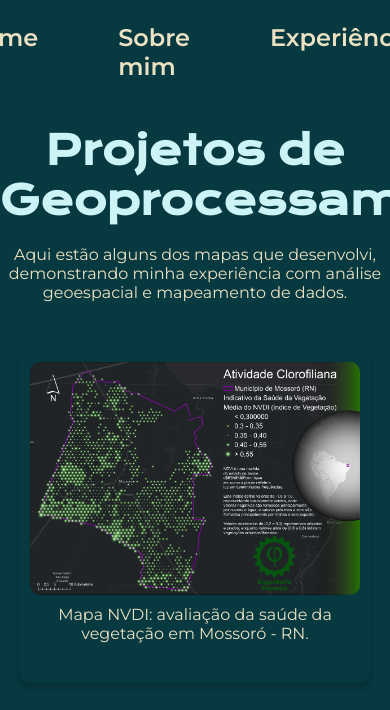
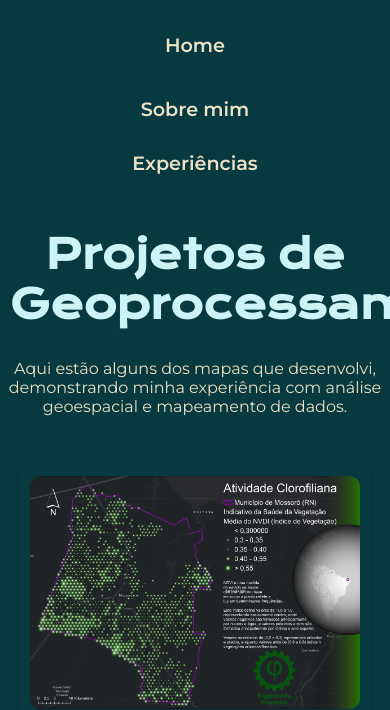
Before and after one commit to Ewerton-Florestal/porftolioflorestal, a plain HTML site: page Geoprocessamento.html in a window 390 px wide. Shown: the top 710 px of the page. Drawn offline with nearby package versions, Linux system fonts and the light colour scheme; some icons are missing.

Commit message:
Melhorando responsividade nos celulares

```diff
--- a/styles/style.css
+++ b/styles/style.css
@@ -142,8 +142,8 @@ body {
     font-weight: 400; /* Peso da fonte */
 }
 
-/* Estilos para dispositivos com largura máxima de 1200px */
-@media (max-width: 768px) {
+/* Estilos para dispositivos com largura máxima de 768px */
+@media (max-width: 1200px) {
     /* Ajustes no cabeçalho */
     .cabecalho {
         padding: 6%; /* Aumenta o espaçamento interno */
@@ -151,7 +151,15 @@ body {
 
     /* Ajustes no menu do cabeçalho */
     .cabecalho__menu {
-        justify-content: center; /* Centraliza os itens do menu */
+        flex-direction: column; /* Alinha os itens do menu em coluna */
+        align-items: center; /* Centraliza os itens do menu */
+        gap: 20px; /* Reduz o espaçamento entre os itens do menu */
+    }
+
+    /* Ajustes nos links do menu do cabeçalho */
+    .cabecalho__menu__link {
+        font-size: 1.2rem; /* Reduz o tamanho da fonte dos links */
+        padding: 10px; /* Adiciona espaçamento interno aos links */
     }
 
     /* Ajustes na seção de apresentação */
@@ -168,6 +176,7 @@ body {
     /* Ajustes no título da apresentação */
     .apresentacao__conteudo__titulo {
         text-align: center; /* Centraliza o texto do título */
+        font-size: 1.8rem; /* Reduz o tamanho da fonte do título */
     }
 
     /* Ajustes na imagem de apresentação para dispositivos menores */
@@ -189,6 +198,14 @@ body {
     .galeria__descricao {
         font-size: 0.9rem; /* Reduz um pouco o tamanho da descrição */
     }
+
+     /* Ajustes no título da galeria para dispositivos móveis */
+     .galeria__titulo {
+        font-size: 1.8rem; /* Ajusta o tamanho da fonte do título */
+        padding: 10px; /* Adiciona espaçamento interno ao título */
+        text-align: center; /* Centraliza o texto do título */
+    }
+
 }
 
 /* Estilo para o dropdown */
```
